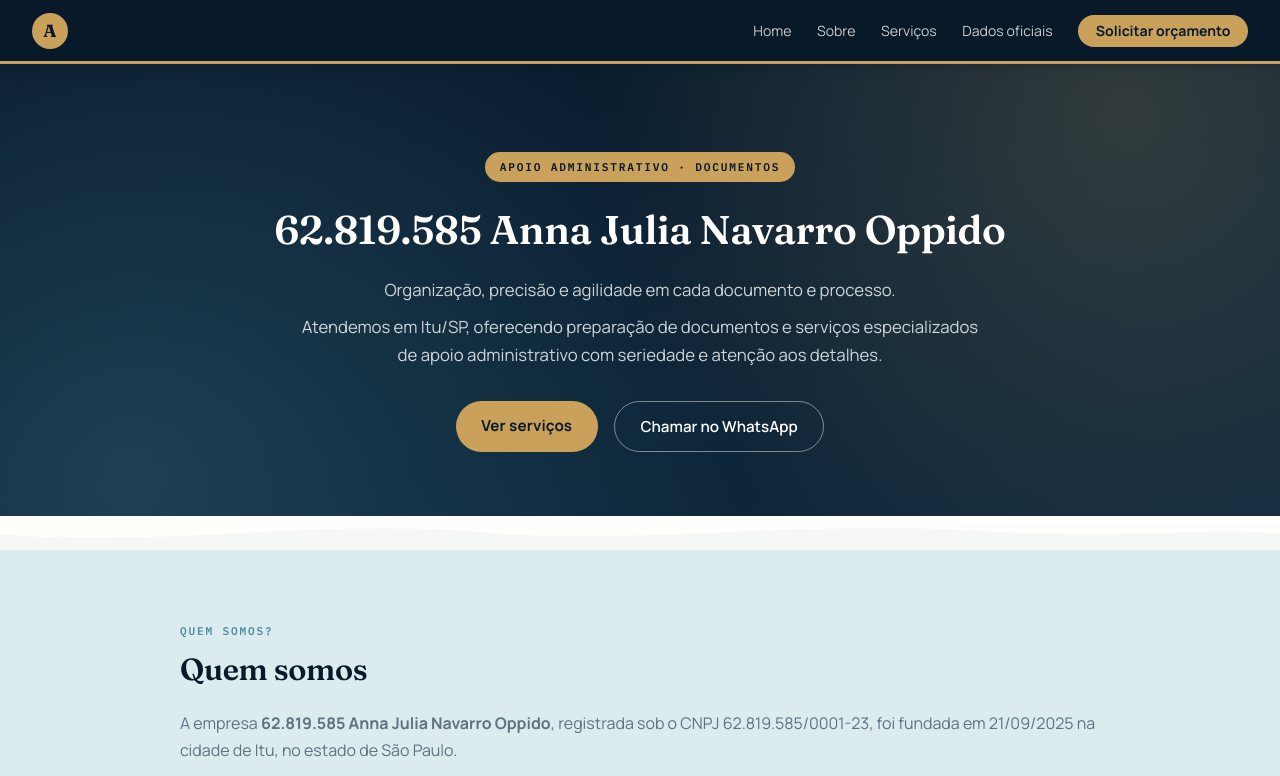
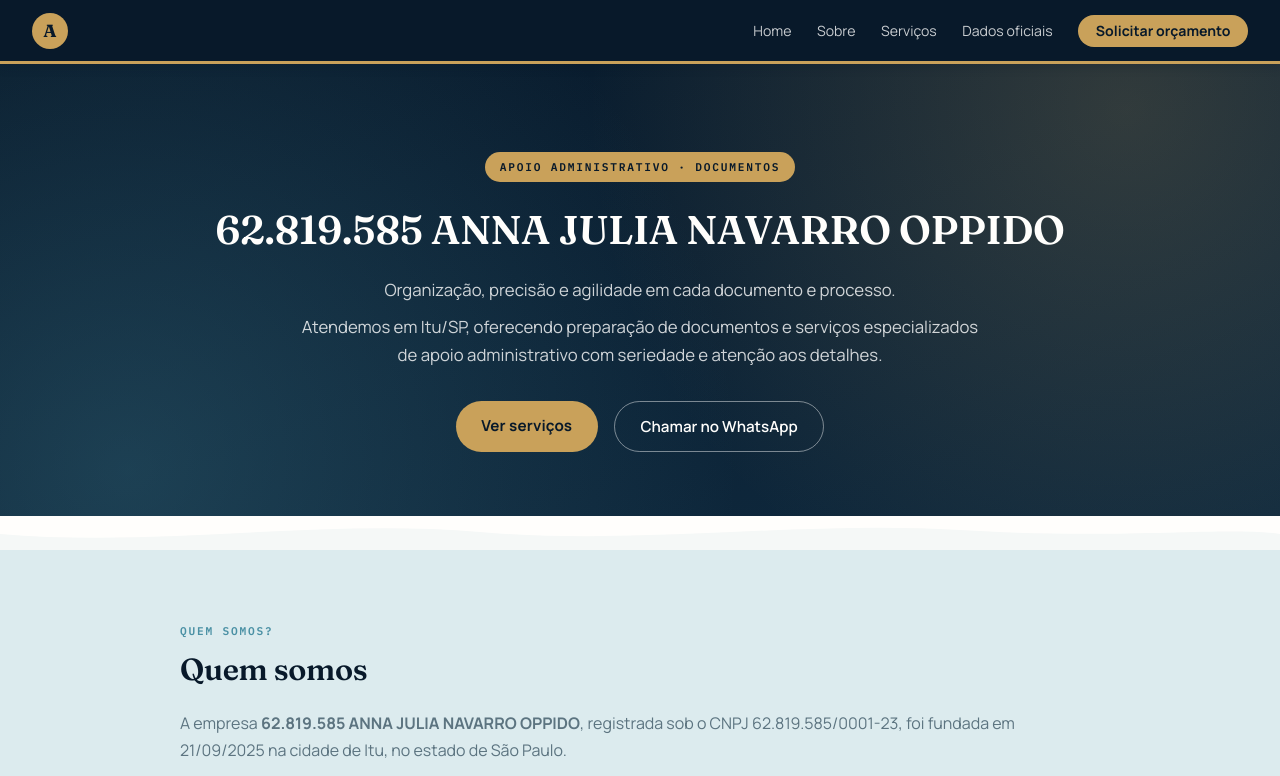
Before and after one commit to ryanwolk155/site148, a plain HTML site: page index.html in a window 1280 px wide. Shown: the top 776 px of the page. Drawn offline with Linux system fonts and the light colour scheme.

Commit message:
Update index.html

```diff
--- a/index.html
+++ b/index.html
@@ -7,15 +7,15 @@
 <!-- Verificação de domínio Meta/Facebook (Business Manager > Configurações da Empresa > Segurança da Marca > Domínios) -->
 <meta name="facebook-domain-verification" content="SEU_CODIGO_DE_VERIFICACAO_AQUI" />
 
-<title>62.819.585 Anna Julia Navarro Oppido | Apoio Administrativo e Preparação de Documentos em Itu/SP</title>
-<meta name="description" content="62.819.585 Anna Julia Navarro Oppido - CNPJ 62.819.585/0001-23. Preparação de documentos e serviços especializados de apoio administrativo em Itu/SP." />
+<title>62.819.585 ANNA JULIA NAVARRO OPPIDO | Apoio Administrativo e Preparação de Documentos em Itu/SP</title>
+<meta name="description" content="62.819.585 ANNA JULIA NAVARRO OPPIDO - CNPJ 62.819.585/0001-23. Preparação de documentos e serviços especializados de apoio administrativo em Itu/SP." />
 <meta name="robots" content="index, follow" />
 <link rel="canonical" href="https://annajulianavarrooppido.com.br/" />
 
 <!-- Open Graph -->
-<meta property="og:title" content="62.819.585 Anna Julia Navarro Oppido - Apoio Administrativo e Documentos" />
+<meta property="og:title" content="62.819.585 ANNA JULIA NAVARRO OPPIDO - Apoio Administrativo e Documentos" />
 <meta property="og:type" content="website" />
-<meta property="og:site_name" content="62.819.585 Anna Julia Navarro Oppido" />
+<meta property="og:site_name" content="62.819.585 ANNA JULIA NAVARRO OPPIDO" />
 <meta property="og:url" content="https://annajulianavarrooppido.com.br/" />
 <meta property="og:locale" content="pt_BR" />
 <meta property="og:description" content="Preparação de documentos e apoio administrativo em Itu/SP. CNPJ 62.819.585/0001-23." />
@@ -23,7 +23,7 @@
 
 <!-- Twitter -->
 <meta name="twitter:card" content="summary" />
-<meta name="twitter:title" content="62.819.585 Anna Julia Navarro Oppido - Apoio Administrativo e Documentos" />
+<meta name="twitter:title" content="62.819.585 ANNA JULIA NAVARRO OPPIDO - Apoio Administrativo e Documentos" />
 <meta name="twitter:description" content="Preparação de documentos e apoio administrativo em Itu/SP. CNPJ 62.819.585/0001-23." />
 
 <!-- Geo -->
@@ -42,9 +42,9 @@
   {
     "@context": "https://schema.org",
     "@type": "ProfessionalService",
-    "name": "62.819.585 Anna Julia Navarro Oppido",
-    "legalName": "62.819.585 Anna Julia Navarro Oppido",
-    "alternateName": "62.819.585 Anna Julia Navarro Oppido",
+    "name": "62.819.585 ANNA JULIA NAVARRO OPPIDO",
+    "legalName": "62.819.585 ANNA JULIA NAVARRO OPPIDO",
+    "alternateName": "62.819.585 ANNA JULIA NAVARRO OPPIDO",
     "taxID": "62.819.585/0001-23",
     "vatID": "62819585000123",
     "foundingDate": "2025-09-21",
@@ -540,7 +540,7 @@
 <section id="hero-section">
   <div class="hero-inner">
     <div class="eyebrow">Apoio Administrativo · Documentos</div>
-    <h1 itemprop="name">62.819.585 Anna Julia Navarro Oppido</h1>
+    <h1 itemprop="name">62.819.585 ANNA JULIA NAVARRO OPPIDO</h1>
     <p>Organização, precisão e agilidade em cada documento e processo.</p>
     <p style="max-width:680px; margin:0 auto;">Atendemos em Itu/SP, oferecendo preparação de documentos e serviços especializados de apoio administrativo com seriedade e atenção aos detalhes.</p>
     <div class="hero-btns">
@@ -558,7 +558,7 @@
   <div class="container">
     <div class="section-label">QUEM SOMOS?</div>
     <h2>Quem somos</h2>
-    <p>A empresa <strong>62.819.585 Anna Julia Navarro Oppido</strong>, registrada sob o CNPJ <span itemprop="taxID">62.819.585/0001-23</span>, foi fundada em 21/09/2025 na cidade de Itu, no estado de São Paulo.</p>
+    <p>A empresa <strong>62.819.585 ANNA JULIA NAVARRO OPPIDO</strong>, registrada sob o CNPJ <span itemprop="taxID">62.819.585/0001-23</span>, foi fundada em 21/09/2025 na cidade de Itu, no estado de São Paulo.</p>
     <p>Conforme seu cadastro público, é constituída como Empresário Individual, enquadrada como Microempreendedor Individual (MEI), optante pelo MEI e pelo Simples Nacional desde 21/09/2025. Sua atividade principal, conforme a Receita Federal, é preparação de documentos e serviços especializados de apoio administrativo não especificados anteriormente. Sua situação cadastral até o momento é Ativa.</p>
     <div class="sobre-grid">
       <div class="sobre-box">
@@ -592,9 +592,9 @@
 <section id="dados">
   <div class="container">
     <div class="section-label">REGISTRO PÚBLICO</div>
-    <h2>Dados oficiais — 62.819.585 Anna Julia Navarro Oppido</h2>
+    <h2>Dados oficiais — 62.819.585 ANNA JULIA NAVARRO OPPIDO</h2>
     <table class="dados-table">
-      <tr><td>Razão Social</td><td>62.819.585 Anna Julia Navarro Oppido</td></tr>
+      <tr><td>Razão Social</td><td>62.819.585 ANNA JULIA NAVARRO OPPIDO</td></tr>
       <tr><td>CNPJ</td><td>62.819.585/0001-23</td></tr>
       <tr><td>Data de Abertura</td><td>21/09/2025 (10 meses e 22 dias)</td></tr>
       <tr><td>Porte</td><td>Microempreendedor Individual (MEI)</td></tr>
@@ -638,11 +638,11 @@
   <div class="container">
     <div class="section-label" style="color:rgba(255,255,255,0.55);">NOSSA MISSÃO</div>
     <h2>Nossa missão</h2>
-    <p>A missão de 62.819.585 Anna Julia Navarro Oppido é oferecer suporte administrativo confiável e preparação de documentos com precisão, atendendo Itu e região com organização, agilidade e comprometimento em cada serviço.</p>
+    <p>A missão de 62.819.585 ANNA JULIA NAVARRO OPPIDO é oferecer suporte administrativo confiável e preparação de documentos com precisão, atendendo Itu e região com organização, agilidade e comprometimento em cada serviço.</p>
     <div class="missao-highlight">
       Nosso compromisso é transformar cada demanda administrativa em um processo simples, seguro e bem resolvido, do primeiro contato à entrega final.
     </div>
-    <p style="margin-top:1rem; font-size:0.85rem; color:rgba(255,255,255,0.5);">62.819.585 Anna Julia Navarro Oppido — CNPJ 62.819.585/0001-23</p>
+    <p style="margin-top:1rem; font-size:0.85rem; color:rgba(255,255,255,0.5);">62.819.585 ANNA JULIA NAVARRO OPPIDO — CNPJ 62.819.585/0001-23</p>
     <div class="stamp">CNPJ ativo desde 2025</div>
   </div>
 </section>
@@ -651,8 +651,8 @@
 <section id="contato-section">
   <div class="container">
     <div class="section-label">FALE CONOSCO</div>
-    <h2>Contato — 62.819.585 Anna Julia Navarro Oppido</h2>
-    <p style="margin-bottom:1.5rem;">Entre em contato com <strong>62.819.585 Anna Julia Navarro Oppido</strong> (CNPJ 62.819.585/0001-23) por qualquer um dos canais abaixo.</p>
+    <h2>Contato — 62.819.585 ANNA JULIA NAVARRO OPPIDO</h2>
+    <p style="margin-bottom:1.5rem;">Entre em contato com <strong>62.819.585 ANNA JULIA NAVARRO OPPIDO</strong> (CNPJ 62.819.585/0001-23) por qualquer um dos canais abaixo.</p>
     <div class="contato-grid">
       <div class="contato-card">
         <h3>📞 Telefone</h3>
@@ -672,9 +672,9 @@
 
 <!-- FOOTER -->
 <footer>
-  <strong>62.819.585 Anna Julia Navarro Oppido</strong><br>
-  Razão Social: 62.819.585 Anna Julia Navarro Oppido | CNPJ: 62.819.585/0001-23 | Data de Abertura: 21/09/2025 | Porte: MEI | Natureza Jurídica: Empresário (Individual) | Situação Cadastral: ATIVA | Tipo: MATRIZ | Capital Social: R$ 5.000,00 | Endereço: Avenida Vittorio Veneto, 150, Bairro Jardim Padre Bento, Itu – SP, CEP 13.313-129 | Telefone: (11) 99166-5588 | E-mail: contato@annajulianavarrooppido.com.br<br><br>
-  © 2025 62.819.585 Anna Julia Navarro Oppido. Todos os direitos reservados.
+  <strong>62.819.585 ANNA JULIA NAVARRO OPPIDO</strong><br>
+  Razão Social: 62.819.585 ANNA JULIA NAVARRO OPPIDO | CNPJ: 62.819.585/0001-23 | Data de Abertura: 21/09/2025 | Porte: MEI | Natureza Jurídica: Empresário (Individual) | Situação Cadastral: ATIVA | Tipo: MATRIZ | Capital Social: R$ 5.000,00 | Endereço: Avenida Vittorio Veneto, 150, Bairro Jardim Padre Bento, Itu – SP, CEP 13.313-129 | Telefone: (11) 99166-5588 | E-mail: contato@annajulianavarrooppido.com.br<br><br>
+  © 2025 62.819.585 ANNA JULIA NAVARRO OPPIDO. Todos os direitos reservados.
   <div class="footer-links">
     <a href="#" id="terms-link">Termos de Uso</a>
     <a href="#" id="privacy-link">Política de Privacidade</a>
@@ -687,7 +687,7 @@
   <div class="modal-box">
     <button class="modal-close" id="terms-close-btn">✕</button>
     <h2>Termos de Uso</h2>
-    <p><strong>62.819.585 Anna Julia Navarro Oppido</strong><br>
+    <p><strong>62.819.585 ANNA JULIA NAVARRO OPPIDO</strong><br>
     CNPJ: 62.819.585/0001-23<br>
     Endereço: Avenida Vittorio Veneto, 150, Bairro Jardim Padre Bento, Itu – SP, CEP 13.313-129</p>
 
@@ -695,7 +695,7 @@
     <p>Ao acessar e utilizar este site, o usuário declara ter lido, compreendido e concordado com estes Termos de Uso. Caso não concorde com qualquer disposição aqui prevista, recomenda-se que não utilize este site.</p>
 
     <h3>2. Sobre a Empresa</h3>
-    <p>Este site é mantido por 62.819.585 Anna Julia Navarro Oppido, Microempreendedora Individual (MEI) inscrita no CNPJ 62.819.585/0001-23, com atividade principal de preparação de documentos e serviços especializados de apoio administrativo não especificados anteriormente (CNAE 82.19-9-99), sediada em Itu/SP.</p>
+    <p>Este site é mantido por 62.819.585 ANNA JULIA NAVARRO OPPIDO, Microempreendedora Individual (MEI) inscrita no CNPJ 62.819.585/0001-23, com atividade principal de preparação de documentos e serviços especializados de apoio administrativo não especificados anteriormente (CNAE 82.19-9-99), sediada em Itu/SP.</p>
 
     <h3>3. Objetivo do Site</h3>
     <p>O site tem como finalidade apresentar informações institucionais sobre a empresa, seus serviços e seus canais de contato, servindo como vitrine digital e meio de comunicação com clientes e interessados.</p>
@@ -713,7 +713,7 @@
     <p>As informações disponibilizadas no site têm caráter meramente informativo. Preços, disponibilidade e condições dos serviços de preparação de documentos e apoio administrativo são definidos mediante contato direto e acordo específico entre a empresa e o cliente, não constituindo o site, por si só, uma proposta contratual vinculante.</p>
 
     <h3>6. Propriedade Intelectual</h3>
-    <p>Textos, logotipos, imagens e demais elementos deste site são de propriedade de 62.819.585 Anna Julia Navarro Oppido ou utilizados sob licença, sendo protegidos pela legislação de propriedade intelectual aplicável.</p>
+    <p>Textos, logotipos, imagens e demais elementos deste site são de propriedade de 62.819.585 ANNA JULIA NAVARRO OPPIDO ou utilizados sob licença, sendo protegidos pela legislação de propriedade intelectual aplicável.</p>
 
     <h3>7. Limitação de Responsabilidade</h3>
     <p>A empresa envida esforços para manter as informações do site atualizadas e corretas, mas não garante a ausência total de erros, interrupções ou indisponibilidades temporárias, não se responsabilizando por danos decorrentes do uso ou da impossibilidade de uso do site.</p>
@@ -733,7 +733,7 @@
     <h3>12. Contato</h3>
     <p>📞 Telefone: (11) 99166-5588<br>✉️ E-mail: contato@annajulianavarrooppido.com.br</p>
 
-    <p style="margin-top:1.2rem; font-size:0.8rem;">62.819.585 Anna Julia Navarro Oppido — CNPJ 62.819.585/0001-23 — © 2025. Todos os direitos reservados.</p>
+    <p style="margin-top:1.2rem; font-size:0.8rem;">62.819.585 ANNA JULIA NAVARRO OPPIDO — CNPJ 62.819.585/0001-23 — © 2025. Todos os direitos reservados.</p>
   </div>
 </div>
 
@@ -742,12 +742,12 @@
   <div class="modal-box">
     <button class="modal-close" id="modal-close-btn">✕</button>
     <h2>Política de Privacidade</h2>
-    <p><strong>62.819.585 Anna Julia Navarro Oppido</strong><br>
+    <p><strong>62.819.585 ANNA JULIA NAVARRO OPPIDO</strong><br>
     CNPJ: 62.819.585/0001-23<br>
     Endereço: Avenida Vittorio Veneto, 150, Bairro Jardim Padre Bento, Itu – SP, CEP 13.313-129</p>
 
     <h3>1. Finalidade</h3>
-    <p>Esta Política de Privacidade descreve como 62.819.585 Anna Julia Navarro Oppido coleta, utiliza, armazena e protege dados pessoais de clientes, parceiros, fornecedores e usuários que interagem conosco por meio de nossos canais de comunicação — incluindo WhatsApp — ou durante a contratação de nossos serviços.</p>
+    <p>Esta Política de Privacidade descreve como 62.819.585 ANNA JULIA NAVARRO OPPIDO coleta, utiliza, armazena e protege dados pessoais de clientes, parceiros, fornecedores e usuários que interagem conosco por meio de nossos canais de comunicação — incluindo WhatsApp — ou durante a contratação de nossos serviços.</p>
 
     <h3>2. Dados Coletados</h3>
     <p>Coletamos apenas os dados necessários para as finalidades descritas nesta política, incluindo:</p>
@@ -778,7 +778,7 @@
     <h3>7. Contato</h3>
     <p>📞 Telefone: (11) 99166-5588<br>✉️ E-mail: contato@annajulianavarrooppido.com.br</p>
 
-    <p style="margin-top:1.2rem; font-size:0.8rem;">62.819.585 Anna Julia Navarro Oppido — CNPJ 62.819.585/0001-23 — © 2025. Todos os direitos reservados.</p>
+    <p style="margin-top:1.2rem; font-size:0.8rem;">62.819.585 ANNA JULIA NAVARRO OPPIDO — CNPJ 62.819.585/0001-23 — © 2025. Todos os direitos reservados.</p>
   </div>
 </div>
 
```
